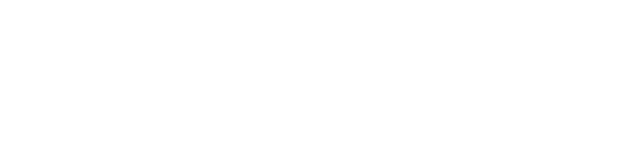
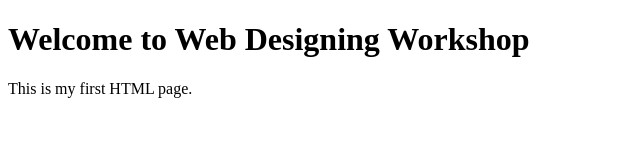
Before and after one commit to guptasaiyam11-stack/wdw0284, a plain HTML site: page WDW_ASSIGNMENT/Assignment 1/index.html in a window 1280 px wide. Shown: the whole page, without its empty margins (0-640 px from the left). Drawn offline with Linux system fonts and the light colour scheme.

Commit message:
Assignment 1 - Content Improved

```diff
--- a/WDW_ASSIGNMENT/Assignment 1/index.html
+++ b/WDW_ASSIGNMENT/Assignment 1/index.html
@@ -7,6 +7,7 @@
 </head>
 <body>
     <!-- This is a comment in HTML -->
-
+    <h1>Welcome to Web Designing Workshop</h1>
+    <p>This is my first HTML page.</p>
 </body>
 </html>
```
